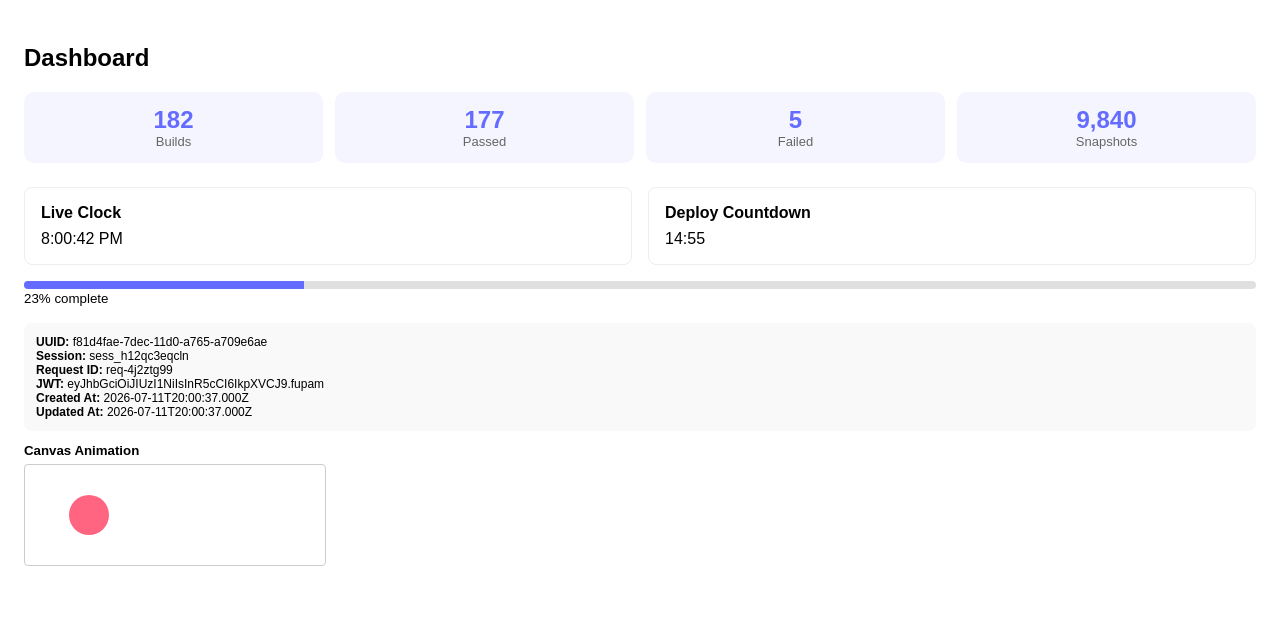
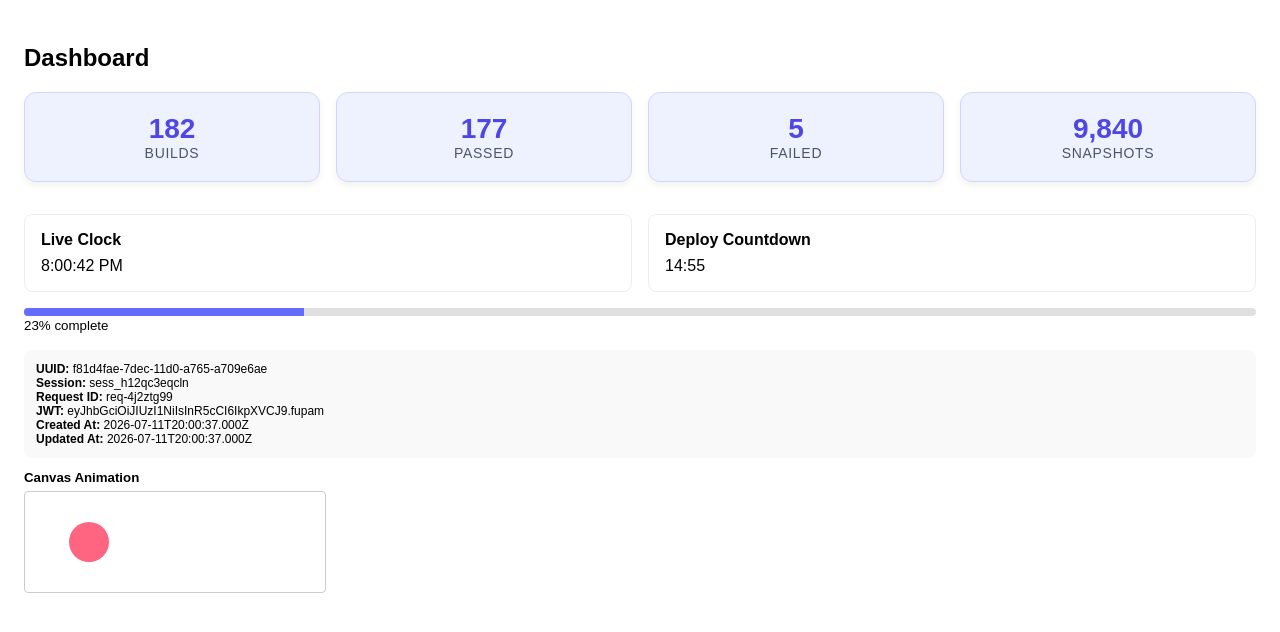
Before and after one commit to piyush241203/UVT_Testing4, a Next.js app: page /dashboard in a window 1280 px wide. Shown: the top 632 px of the page. Built offline with nearby package versions, Linux system fonts and the light colour scheme.

Commit message:
UI improvements for incremental validation

```diff
--- a/app/dashboard/page.tsx
+++ b/app/dashboard/page.tsx
@@ -5,11 +5,11 @@ export default function DashboardPage() {
   return (
     <div style={{ padding: '24px' }}>
       <h2>Dashboard</h2>
-      <div style={{ display: 'grid', gridTemplateColumns: 'repeat(4, 1fr)', gap: '12px', marginBottom: '24px' }}>
+      <div style={{ display: 'grid', gridTemplateColumns: 'repeat(4, 1fr)', gap: '16px', marginBottom: '32px' }}>
         {[{ label: 'Builds', value: '182' }, { label: 'Passed', value: '177' }, { label: 'Failed', value: '5' }, { label: 'Snapshots', value: '9,840' }].map(m => (
-          <div key={m.label} style={{ padding: '14px', background: '#f5f5ff', borderRadius: '10px', textAlign: 'center' }}>
-            <div style={{ fontSize: '24px', fontWeight: 700, color: '#646cff' }}>{m.value}</div>
-            <div style={{ color: '#666', fontSize: '13px' }}>{m.label}</div>
+          <div key={m.label} style={{ padding: '20px', background: '#eef2ff', border: '1px solid #d0d7ff', borderRadius: '12px', textAlign: 'center', boxShadow: '0 4px 6px rgba(0,0,0,0.05)' }}>
+            <div style={{ fontSize: '28px', fontWeight: 800, color: '#4f46e5' }}>{m.value}</div>
+            <div style={{ color: '#4b5563', fontSize: '14px', textTransform: 'uppercase', letterSpacing: '0.05em' }}>{m.label}</div>
           </div>
         ))}
       </div>
```
